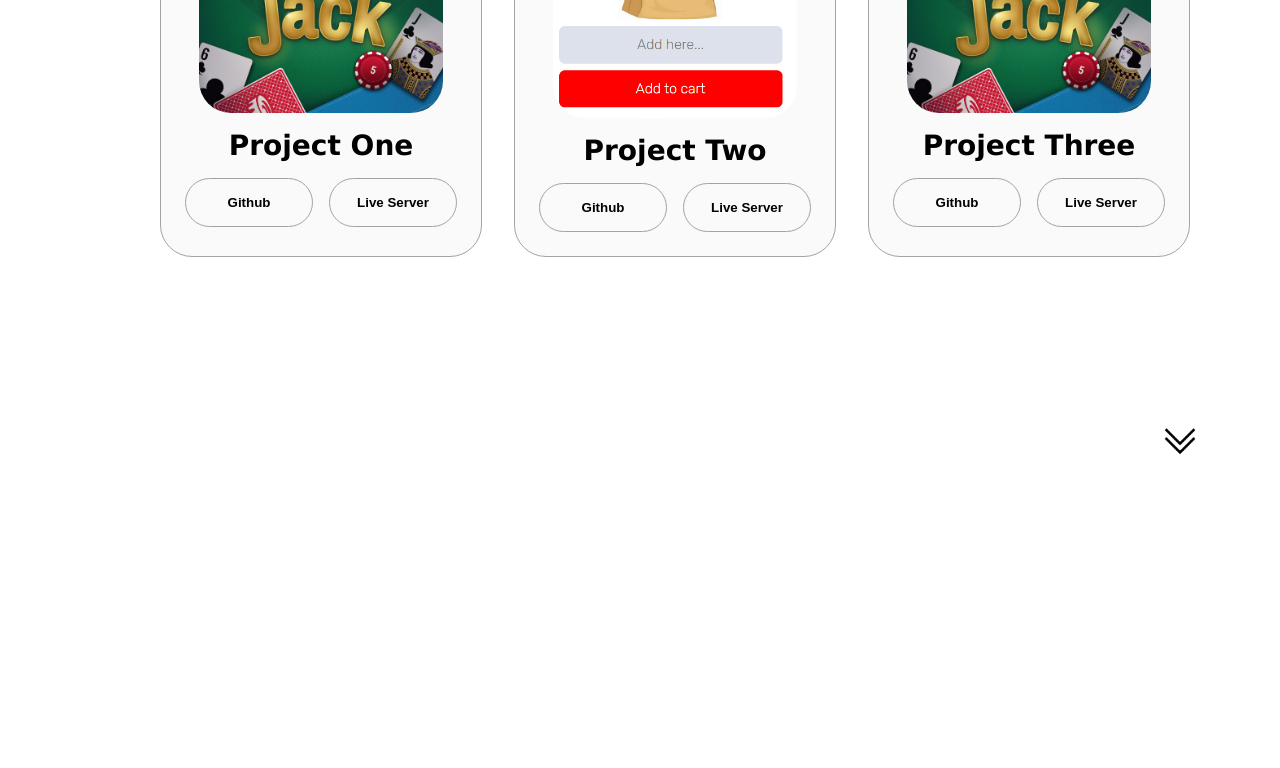
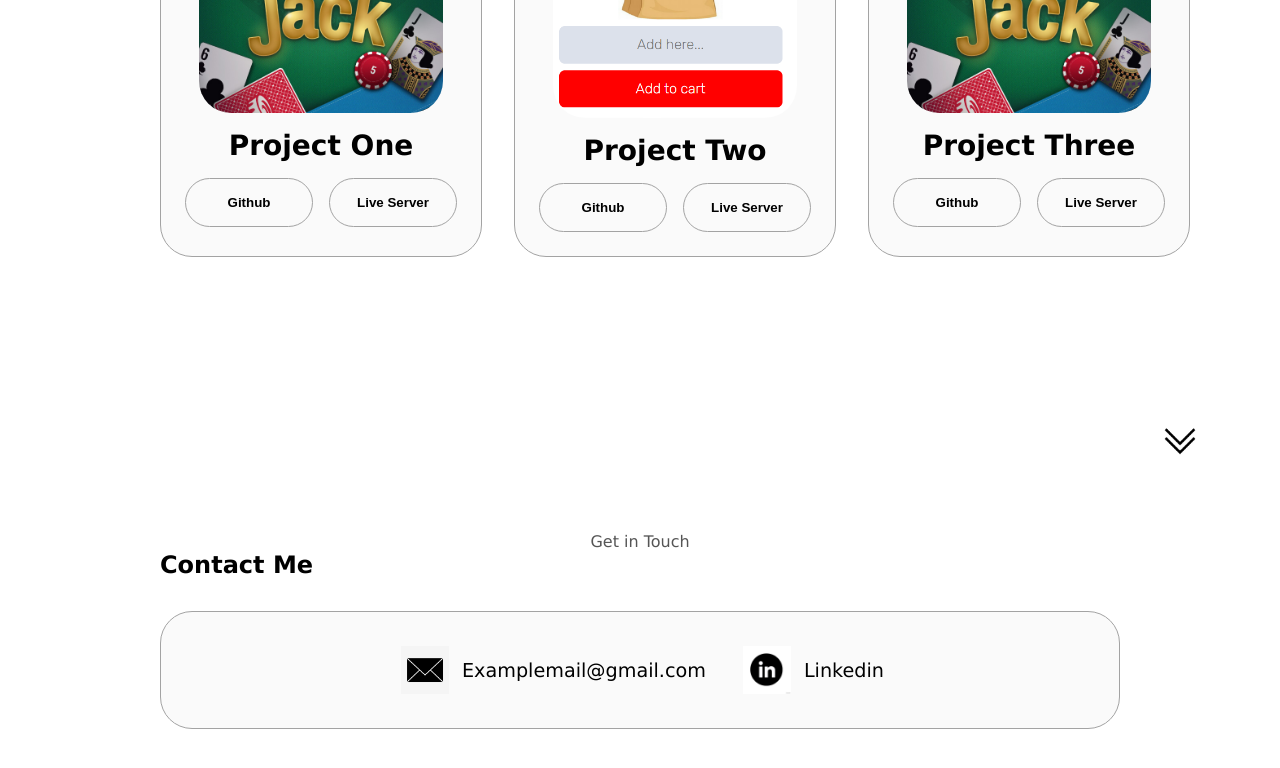
Before and after one commit to IkanyengAdams/IKAADA488_BCL2401_GroupB_Ikanyeng-Adams_CDV05, a website built with Vite: page index.html in a window 1280 px wide. Shown: the part 2580-3348 px from the top of the page. Before the commit the page ends 3080 px from the top, so only its background shows below. Built offline with nearby package versions, Linux system fonts and the light colour scheme.

Commit message:
created the contact section and also styled it

```diff
--- a/index.html
+++ b/index.html
@@ -195,6 +195,20 @@
   </div>
   <img src="./assets/arr.png" alt="arrow icon" class="icon-arrow" onclick="location.href='./#projects'">
 </section>
+<section class="contact">
+  <p class="section__text__p1">Get in Touch</p>
+  <h1 class="title">Contact Me</h1>
+  <div class="contact-info-upper-container">
+    <div class="contact-info-container">
+      <img src="assets/email-icon.jpg" alt="email-icon" class="icon contact-icon">
+      <p><a href="mailto:examplemail@gmail.com">Examplemail@gmail.com</a></p>
+    </div>
+    <div class="contact-info-container">
+      <img src="assets/linkedin-icon.webp" alt="linkedin-icon" class="icon contact-icon">
+      <p><a href="https://www.linkedin.com/in/ikanyeng-adams-67b1892b3/">Linkedin</a></p>
+    </div>
+  </div>
+</section>
   <script src="scripts.js"></script>
 </body>
 </html>
--- a/style.css
+++ b/style.css
@@ -398,6 +398,43 @@ height: 90%;
   border-color: rgb(163, 163, 163);
 }
 
-#image-2 {
- height:40%;
+/* CONTACT */
+
+#contact {
+  display: flex;
+  justify-content: center;
+  flex-direction: column;
+  height: 70vh;
 }
+
+.contact-info-upper-container {
+  display: flex;
+  align-items: center;
+  justify-content: center;
+  border-radius: 2rem;
+  border: rgb(53, 53, 53) 0.1rem solid;
+  border-color: rgb(163, 163, 163);
+  background: rgb(250, 250, 250);
+  margin: 2rem auto;
+  padding: 0.5rem;
+}
+
+.contact-info-container {
+  display: flex;
+  align-items: center;
+  justify-content: center;
+  gap: 0.5rem;
+  margin: 1rem;
+}
+
+.contact-info-container p {
+  font-size: larger;
+}
+
+.contact-icon {
+  cursor: default;
+}
+
+.email-icon {
+  height: 2.5rem;
+}
```
